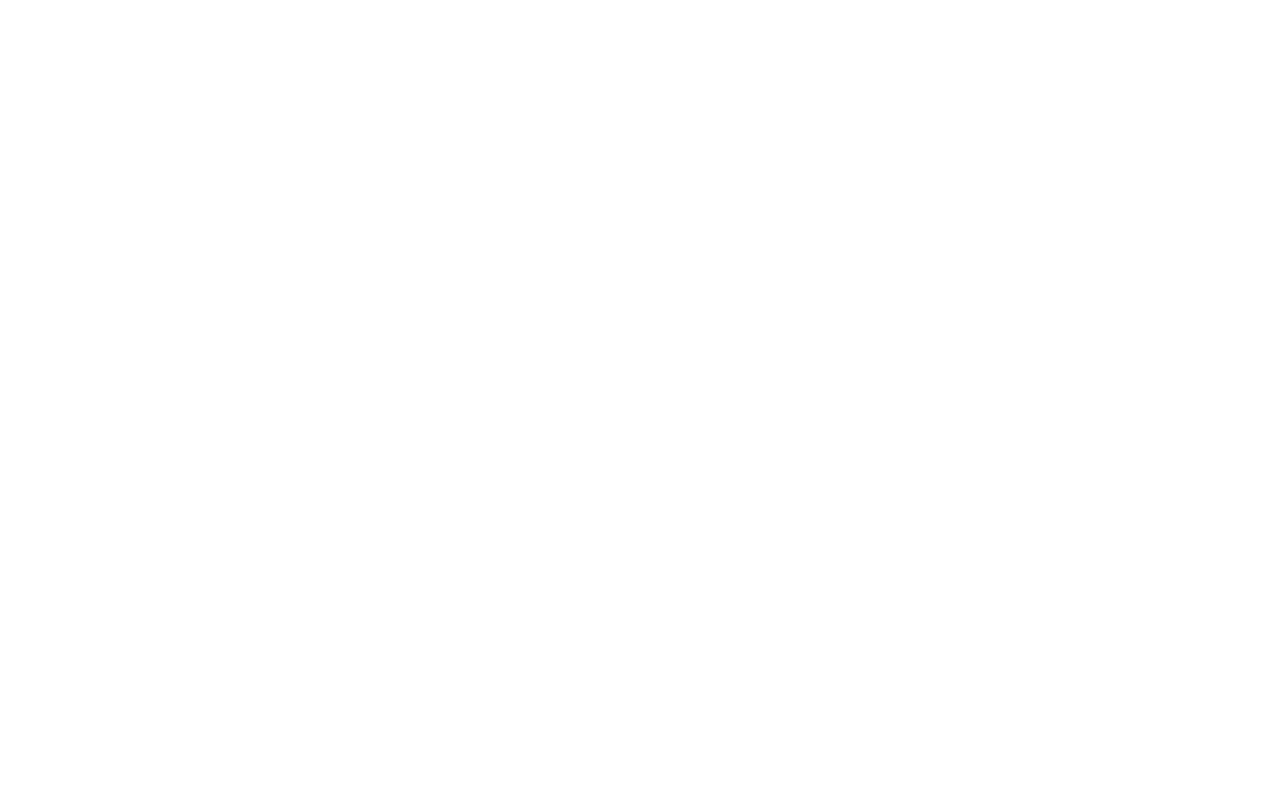
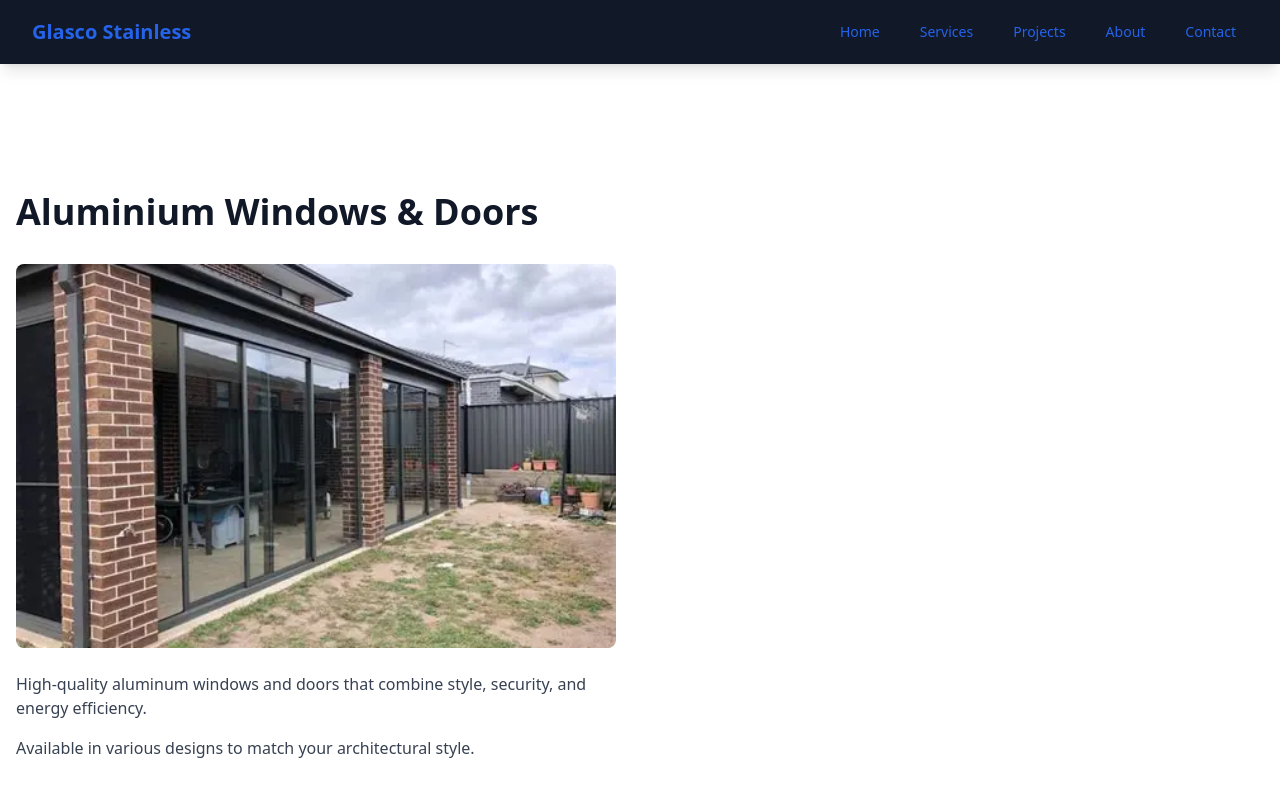
Before and after one commit to ArnoldWanjohi/Glasco-Stainless-steel, a Next.js app: page /services/aluminium-windows-doors in a window 1280 px wide. Before the commit this address had no page. Shown: the top 796 px of the page. Built offline with nearby package versions, Linux system fonts and the light colour scheme.

Commit message:
feat: Update services data with complete service listings and correct image paths

```diff
--- a/src/data/services.ts
+++ b/src/data/services.ts
@@ -6,17 +6,103 @@
   description: string[];
   features: string[];
   image: string;
-  // Add other properties as needed
 }
 
 export const services: Service[] = [
   {
     id: 'stainless-steel-railings',
     title: 'Stainless Steel Railings',
-    shortDescription: 'High-quality stainless steel railings',
-    description: ['Detailed description here...'],
-    features: ['Feature 1', 'Feature 2'],
-    image: '/images/railings.jpg'
+    shortDescription: 'Premium quality stainless steel railings for modern spaces',
+    description: [
+      'Custom-designed stainless steel railings that combine durability with elegant aesthetics.',
+      'Perfect for balconies, staircases, and terraces in both residential and commercial properties.'
+    ],
+    features: [
+      'Made from 304/316 grade stainless steel',
+      'Resistant to rust and corrosion',
+      'Custom designs available',
+      'Professional installation'
+    ],
+    image: '/images/stainless-steel-railings.webp'
   },
-  // Add more services as needed
+  {
+    id: 'glass-balconies',
+    title: 'Glass Balconies',
+    shortDescription: 'Sleek and modern glass balconies with stainless steel frames',
+    description: [
+      'Frameless glass balconies that provide unobstructed views while ensuring safety.',
+      'Ideal for modern apartments and homes with a view.'
+    ],
+    features: [
+      'Tempered safety glass',
+      'Stainless steel or aluminum frames',
+      'Customizable designs',
+      'Weather-resistant'
+    ],
+    image: '/images/glass-balconies.webp'
+  },
+  {
+    id: 'aluminium-windows-doors',
+    title: 'Aluminium Windows & Doors',
+    shortDescription: 'Energy-efficient aluminum windows and doors',
+    description: [
+      'High-quality aluminum windows and doors that combine style, security, and energy efficiency.',
+      'Available in various designs to match your architectural style.'
+    ],
+    features: [
+      'Thermally broken frames',
+      'Double glazing options',
+      'Custom sizes and colors',
+      'Low maintenance'
+    ],
+    image: '/images/aluminium-doors-and-windows.webp'
+  },
+  {
+    id: 'staircase-solutions',
+    title: 'Staircase Solutions',
+    shortDescription: 'Modern staircase designs in glass and metal',
+    description: [
+      'Custom-designed staircases that are as beautiful as they are functional.',
+      'From floating staircases to spiral designs, we create the perfect centerpiece for your space.'
+    ],
+    features: [
+      'Glass and stainless steel combinations',
+      'Custom designs',
+      'Safety-compliant',
+      'Space-saving solutions'
+    ],
+    image: '/images/staircase-solutions.webp'
+  },
+  {
+    id: 'glass-partitions',
+    title: 'Glass Partitions',
+    shortDescription: 'Elegant glass room dividers and office partitions',
+    description: [
+      'Create open, light-filled spaces with our frameless glass partitions.',
+      'Ideal for offices, retail spaces, and modern homes.'
+    ],
+    features: [
+      'Frameless designs',
+      'Soundproofing options',
+      'Frosted or clear glass',
+      'Easy to install and maintain'
+    ],
+    image: '/images/aluminium-glass-partition.jpg'
+  },
+  {
+    id: 'custom-metal-works',
+    title: 'Custom Metal Works',
+    shortDescription: 'Bespoke metal fabrication services',
+    description: [
+      'Custom metal fabrication for both functional and decorative purposes.',
+      'From handrails to artistic installations, we bring your metalwork visions to life.'
+    ],
+    features: [
+      'Custom designs',
+      'Various metal options',
+      'Precision fabrication',
+      'Professional finishing'
+    ],
+    image: '/images/custom-metal-works.webp'
+  }
 ];
```
